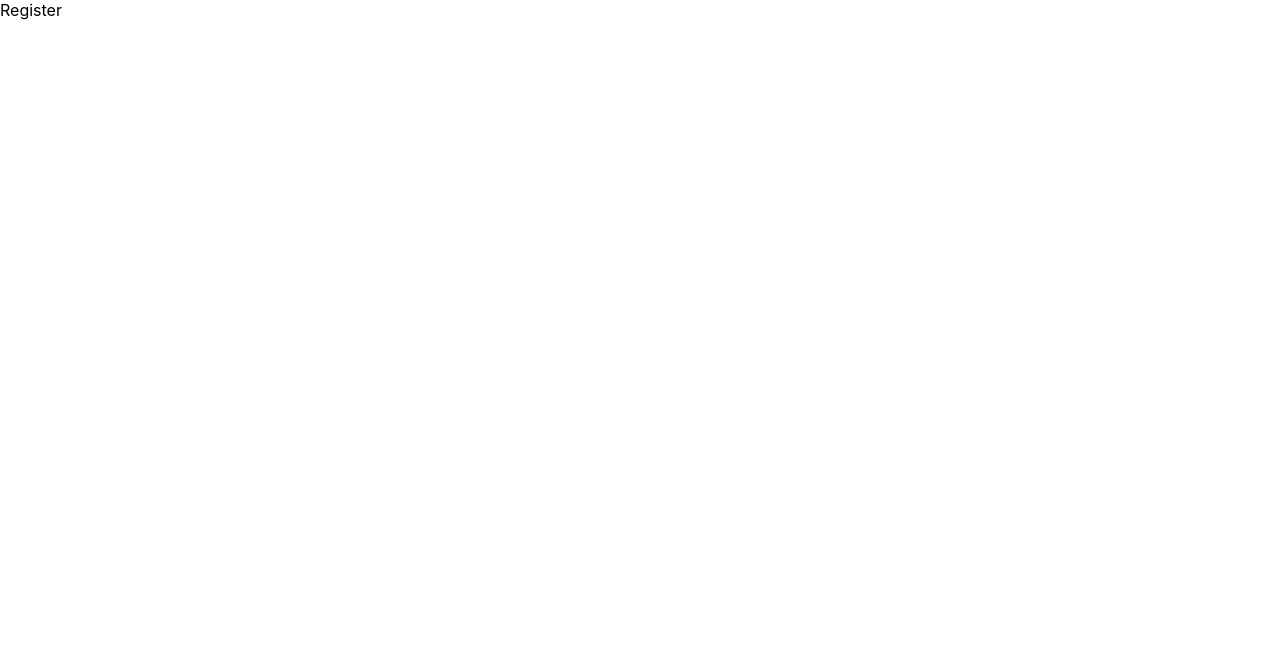
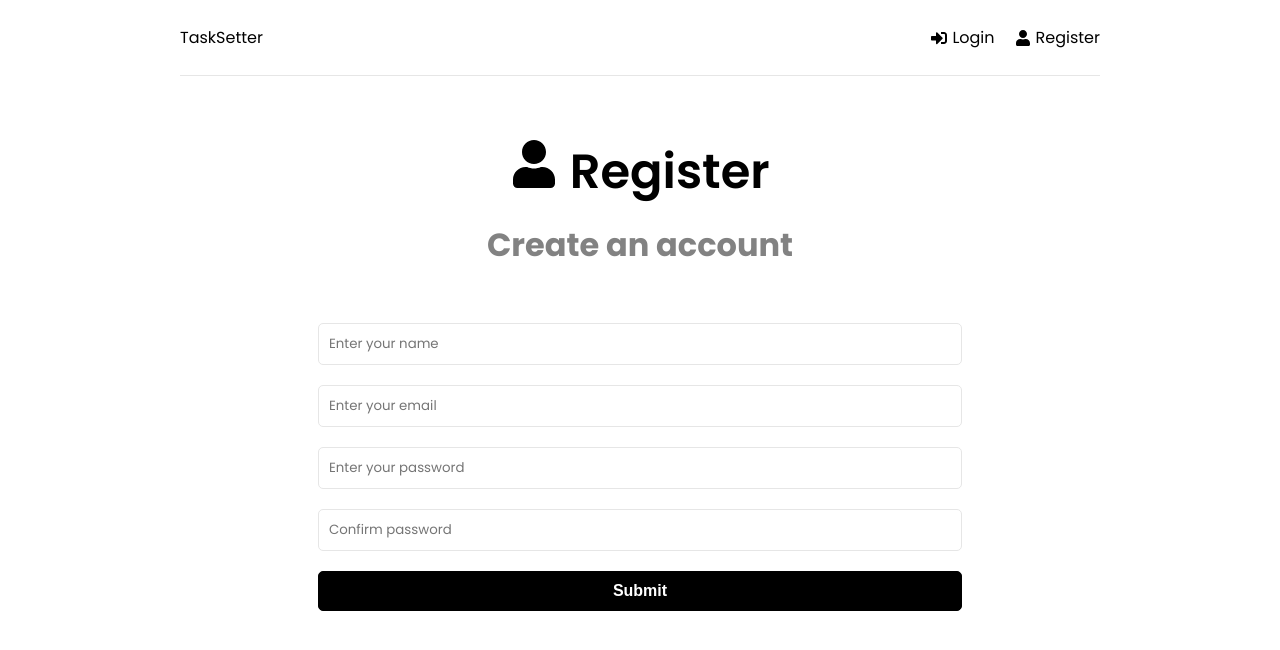
Before and after one commit to DevRigar/Taskitron, a React (Create React App) app in the folder frontend/: page /register in a window 1280 px wide. Shown: the top 650 px of the page. Built offline with nearby package versions, Linux system fonts and the light colour scheme.

Commit message:
Register & Login frontend addition
Register & Login frontend addition
index.css creation (from Traversy)

```diff
--- a/frontend/package.json
+++ b/frontend/package.json
@@ -9,6 +9,7 @@
     "@testing-library/user-event": "^7.2.1",
     "react": "^18.0.0",
     "react-dom": "^18.0.0",
+    "react-icons": "^4.3.1",
     "react-redux": "^7.2.8",
     "react-router-dom": "^6.3.0",
     "react-scripts": "5.0.0"
--- a/frontend/src/App.js
+++ b/frontend/src/App.js
@@ -2,13 +2,14 @@
 import Dashboard from './pages/Dashboard';
 import Login from './pages/Login';
 import Register from './pages/Register';
-
+import Header from './components/Header';
 
 function App() {
   return (
     <>
       <Router>
-          <div>
+          <div className='container'>
+            <Header />
             <Routes>
               <Route path ='/' element={<Dashboard />} />
               <Route path ='/login' element={<Login />} />
--- /dev/null
+++ b/frontend/src/components/Header.jsx
@@ -0,0 +1,28 @@
+import {FaSignInAlt,FaSignOutAlt,FaUser} from 'react-icons/fa'
+import {Link} from 'react-router-dom'
+
+
+function Header() {
+  return (
+    <header className='header'>
+        <div className='logo'>
+            <Link to = '/'>TaskSetter</Link>
+        </div>
+        <ul>
+          <li>
+              <Link to ='/login'>
+                  <FaSignInAlt /> Login
+              </Link>
+          </li>
+          <li>
+              <Link to ='/register'>
+                  <FaUser /> Register
+              </Link>
+          </li>
+        </ul>
+    </header>
+
+  )
+}
+
+export default Header
--- a/frontend/src/index.css
+++ b/frontend/src/index.css
@@ -1,13 +1,215 @@
-body {
+@import url('https://fonts.googleapis.com/css2?family=Poppins:wght@300;400;600;700&display=swap');
+
+* {
   margin: 0;
-  font-family: -apple-system, BlinkMacSystemFont, 'Segoe UI', 'Roboto', 'Oxygen',
-    'Ubuntu', 'Cantarell', 'Fira Sans', 'Droid Sans', 'Helvetica Neue',
-    sans-serif;
-  -webkit-font-smoothing: antialiased;
-  -moz-osx-font-smoothing: grayscale;
+  padding: 0;
+  box-sizing: border-box;
 }
 
-code {
-  font-family: source-code-pro, Menlo, Monaco, Consolas, 'Courier New',
-    monospace;
+body {
+  font-family: 'Poppins', sans-serif;
+  height: 100vh;
 }
+
+a {
+  text-decoration: none;
+  color: #000;
+}
+
+p {
+  line-height: 1.7;
+}
+
+ul {
+  list-style: none;
+}
+
+li {
+  line-height: 2.2;
+}
+
+h1,
+h2,
+h3 {
+  font-weight: 600;
+  margin-bottom: 10px;
+}
+
+.container {
+  width: 100%;
+  max-width: 960px;
+  margin: 0 auto;
+  padding: 0 20px;
+  text-align: center;
+}
+
+.header {
+  display: flex;
+  justify-content: space-between;
+  align-items: center;
+  padding: 20px 0;
+  border-bottom: 1px solid #e6e6e6;
+  margin-bottom: 60px;
+}
+
+.header ul {
+  display: flex;
+  align-items: center;
+  justify-content: space-between;
+}
+
+.header ul li {
+  margin-left: 20px;
+}
+
+.header ul li a {
+  display: flex;
+  align-items: center;
+}
+
+.header ul li a:hover {
+  color: #777;
+}
+
+.header ul li a svg {
+  margin-right: 5px;
+}
+
+.heading {
+  font-size: 2rem;
+  font-weight: 700;
+  margin-bottom: 50px;
+  padding: 0 20px;
+}
+
+.heading p {
+  color: #828282;
+}
+
+.goals {
+  display: grid;
+  grid-template-columns: repeat(2, 1fr);
+  gap: 10px;
+}
+
+.goal {
+  background-color: #f4f4f4;
+  margin: 10px 0;
+  padding: 20px 0 10px;
+  position: relative;
+}
+
+.goal .close {
+  position: absolute;
+  top: 10px;
+  right: 15px;
+  cursor: pointer;
+  border: none;
+  background: none;
+}
+
+.form,
+.content {
+  width: 70%;
+  margin: 0 auto;
+}
+
+.form-group {
+  margin-bottom: 10px;
+}
+
+.form-group input,
+.form-group textarea,
+.form-group select {
+  width: 100%;
+  padding: 10px;
+  border: 1px solid #e6e6e6;
+  border-radius: 5px;
+  margin-bottom: 10px;
+  font-family: inherit;
+}
+
+.form-group label {
+  text-align: left;
+  display: block;
+  margin: 0 0 5px 3px;
+}
+
+.btn {
+  padding: 10px 20px;
+  border: 1px solid #000;
+  border-radius: 5px;
+  background: #000;
+  color: #fff;
+  font-size: 16px;
+  font-weight: 700;
+  cursor: pointer;
+  text-align: center;
+  appearance: button;
+  display: flex;
+  align-items: center;
+  justify-content: center;
+}
+
+.btn svg {
+  margin-right: 8px;
+}
+
+.btn-reverse {
+  background: #fff;
+  color: #000;
+}
+
+.btn-block {
+  width: 100%;
+  margin-bottom: 20px;
+}
+
+.btn:hover {
+  transform: scale(0.98);
+}
+
+.loadingSpinnerContainer {
+  position: fixed;
+  top: 0;
+  right: 0;
+  bottom: 0;
+  left: 0;
+  background-color: rgba(0, 0, 0, 0.5);
+  z-index: 5000;
+  display: flex;
+  justify-content: center;
+  align-items: center;
+}
+
+.loadingSpinner {
+  width: 64px;
+  height: 64px;
+  border: 8px solid;
+  border-color: #000 transparent #555 transparent;
+  border-radius: 50%;
+  animation: spin 1.2s linear infinite;
+}
+
+@keyframes spin {
+  0% {
+    transform: rotate(0deg);
+  }
+  100% {
+    transform: rotate(360deg);
+  }
+}
+
+@media (max-width: 600px) {
+  .form {
+    width: 90%;
+  }
+
+  .heading h1 {
+    font-size: 2rem;
+  }
+
+  .heading p {
+    font-size: 1.5rem;
+  }
+}
--- a/frontend/src/pages/Login.jsx
+++ b/frontend/src/pages/Login.jsx
@@ -1,9 +1,71 @@
-import React from 'react'
+import {useState,useEffect} from 'react'
+import {FaSignInAlt} from 'react-icons/fa'
+
+
 
 function Login() {
-  return (
-    <div>Login</div>
-  )
+
+  const [formData,setFormData]=useState({
+    email:'',
+    password:'',
+  })
+
+  const {email,password} = formData
+
+  const onChange=(e) =>{
+    setFormData((prevState)=>({
+      ...prevState,
+      [e.target.name]:e.target.value,
+    }))
+  }
+
+  const onSubmit = (e) =>{
+    e.preventDefault()
+  }
+
+  return <>
+      <section className='heading'>
+        <h1>
+          <FaSignInAlt /> Login
+        </h1>
+        <p>Log in to your account</p>
+      </section>
+
+      <section className='form'>
+        <form onSubmit={onSubmit}>
+
+          <div className='form-group'>
+            <input
+            type='email'
+            className='form-control'
+            id="email"
+            name="email"
+            value={email}
+            placeholder='Enter your email'
+            onChange={onChange}
+            />
+          </div>
+
+          <div className='form-group'>
+            <input
+            type='password'
+            className='form-control'
+            id="password"
+            name="password"
+            value={password}
+            placeholder='Enter your password'
+            onChange={onChange}
+            />
+          </div>
+
+          <div className='form-group'>
+            <button type="submit" className='btn btn-block'>Submit</button>
+          </div>
+
+        </form>
+      </section>
+  </>
+
 }
 
 export default Login
--- a/frontend/src/pages/Register.jsx
+++ b/frontend/src/pages/Register.jsx
@@ -1,9 +1,96 @@
-import React from 'react'
+import {useState,useEffect} from 'react'
+import {FaUser} from 'react-icons/fa'
+
+
 
 function Register() {
-  return (
-    <div>Register</div>
-  )
+
+  const [formData,setFormData]=useState({
+    name:'',
+    email:'',
+    password:'',
+    password2:'',
+  })
+
+  const {name,email,password,password2} = formData
+
+  const onChange=(e) =>{
+    setFormData((prevState)=>({
+      ...prevState,
+      [e.target.name]:e.target.value,
+    }))
+  }
+
+  const onSubmit = (e) =>{
+    e.preventDefault()
+  }
+
+  return <>
+      <section className='heading'>
+        <h1>
+          <FaUser /> Register
+        </h1>
+        <p>Create an account</p>
+      </section>
+
+      <section className='form'>
+        <form onSubmit={onSubmit}>
+          <div className='form-group'>
+            <input
+            type='text'
+            className='form-control'
+            id="name"
+            name="name"
+            value={name}
+            placeholder='Enter your name'
+            onChange={onChange}
+            />
+          </div>
+
+          <div className='form-group'>
+            <input
+            type='email'
+            className='form-control'
+            id="email"
+            name="email"
+            value={email}
+            placeholder='Enter your email'
+            onChange={onChange}
+            />
+          </div>
+
+          <div className='form-group'>
+            <input
+            type='password'
+            className='form-control'
+            id="password"
+            name="password"
+            value={password}
+            placeholder='Enter your password'
+            onChange={onChange}
+            />
+          </div>
+
+          <div className='form-group'>
+            <input
+            type='password'
+            className='form-control'
+            id="password2"
+            name="password2"
+            value={password2}
+            placeholder='Confirm password'
+            onChange={onChange}
+            />
+          </div>
+
+          <div className='form-group'>
+            <button type="submit" className='btn btn-block'>Submit</button>
+          </div>
+
+        </form>
+      </section>
+  </>
+
 }
 
 export default Register
```
Also changed, not shown: 1 other file (tests, documents, lock files or other folders).
